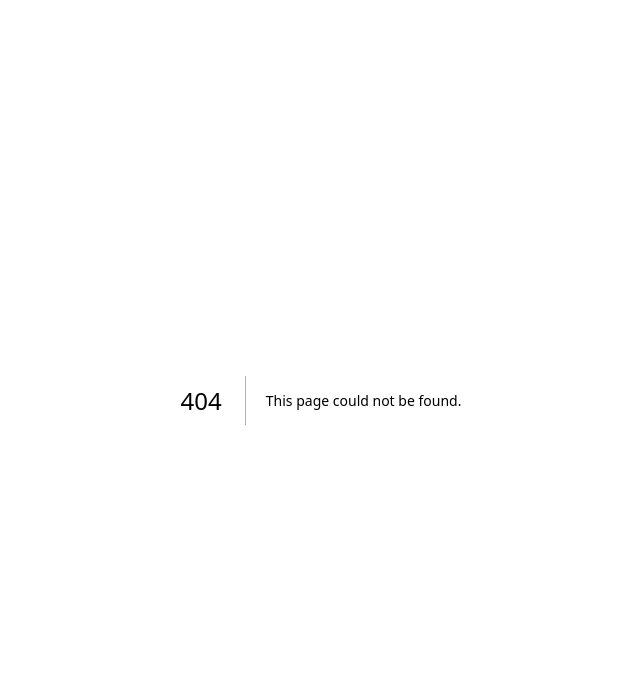
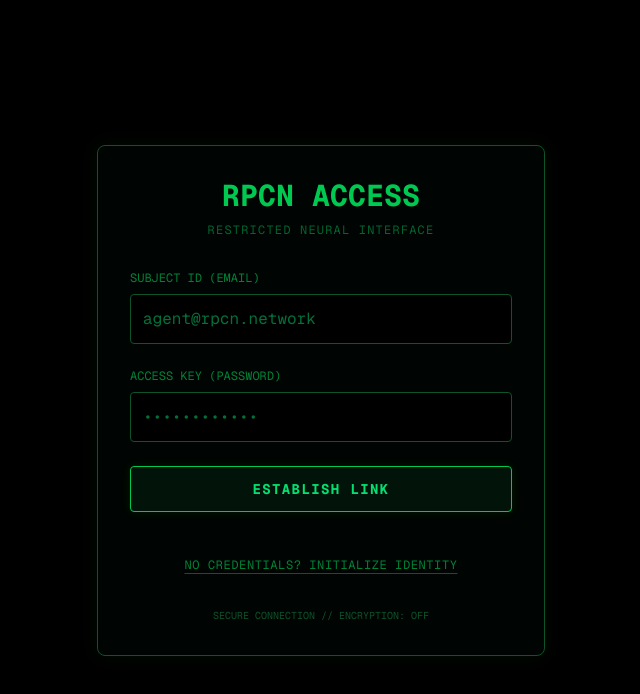
Before and after one commit to adriangmrraa/rpcn-core, a Next.js app: page /login in a window 1280 px wide. Before the commit this address had no page. Shown: the top 694 px of the page, without its empty margins (319-959 px from the left). Built offline with nearby package versions, Linux system fonts and the light colour scheme.

Commit message:
fix: DFDF iuuuu

```diff
--- /dev/null
+++ b/src/app/auth/callback/route.ts
@@ -0,0 +1,44 @@
+import { NextResponse } from 'next/server';
+import { createServerClient, type CookieOptions } from '@supabase/ssr';
+
+export async function GET(request: Request) {
+    const { searchParams, origin } = new URL(request.url);
+    const code = searchParams.get('code');
+    const next = searchParams.get('next') ?? '/';
+
+    if (code) {
+        const cookieStore = new Map<string, { value: string; options: CookieOptions }>();
+        const supabase = createServerClient(
+            process.env.NEXT_PUBLIC_SUPABASE_URL!,
+            process.env.NEXT_PUBLIC_SUPABASE_ANON_KEY!,
+            {
+                cookies: {
+                    get(name: string) {
+                        return cookieStore.get(name)?.value;
+                    },
+                    set(name: string, value: string, options: CookieOptions) {
+                        cookieStore.set(name, { value, options });
+                    },
+                    remove(name: string, options: CookieOptions) {
+                        cookieStore.delete(name);
+                    },
+                },
+            }
+        );
+
+        const { error } = await supabase.auth.exchangeCodeForSession(code);
+        if (!error) {
+            const response = NextResponse.redirect(`${origin}${next}`);
+
+            // Apply the cookies from our temporary store to the response
+            cookieStore.forEach(({ value, options }, name) => {
+                response.cookies.set(name, value, options);
+            });
+
+            return response;
+        }
+    }
+
+    // Return the user to an error page with instructions
+    return NextResponse.redirect(`${origin}/login?error=auth_code_error`);
+}
--- /dev/null
+++ b/src/app/login/actions.ts
@@ -0,0 +1,43 @@
+'use server';
+
+import { revalidatePath } from 'next/cache';
+import { redirect } from 'next/navigation';
+
+import { createClient } from '@/lib/supabase';
+
+export async function login(formData: FormData) {
+    const supabase = await createClient();
+
+    const data = {
+        email: formData.get('email') as string,
+        password: formData.get('password') as string,
+    };
+
+    const { error } = await supabase.auth.signInWithPassword(data);
+
+    if (error) {
+        return error.message;
+    }
+
+    revalidatePath('/', 'layout');
+    redirect('/');
+}
+
+export async function signup(formData: FormData) {
+    const supabase = await createClient();
+
+    const data = {
+        email: formData.get('email') as string,
+        password: formData.get('password') as string,
+    };
+
+    const { error } = await supabase.auth.signUp(data);
+
+    if (error) {
+        return error.message;
+    }
+
+    // Since email confirmation is disabled, we redirect to dashboard immediately
+    revalidatePath('/', 'layout');
+    redirect('/');
+}
--- /dev/null
+++ b/src/app/login/page.tsx
@@ -0,0 +1,105 @@
+'use client';
+
+import { useState } from 'react';
+import { login, signup } from './actions';
+
+export default function LoginPage() {
+    const [isLogin, setIsLogin] = useState(true);
+    const [loading, setLoading] = useState(false);
+    const [error, setError] = useState<string | null>(null);
+
+    const handleSubmit = async (event: React.FormEvent<HTMLFormElement>) => {
+        event.preventDefault();
+        setLoading(true);
+        setError(null);
+
+        const formData = new FormData(event.currentTarget);
+        const action = isLogin ? login : signup;
+
+        try {
+            const errorMessage = await action(formData);
+            if (errorMessage) {
+                setError(errorMessage);
+            }
+        } catch (err: any) {
+            setError(err.message || 'An unexpected error occurred');
+        } finally {
+            setLoading(false);
+        }
+    };
+
+    return (
+        <div className="min-h-screen bg-black flex items-center justify-center font-mono">
+            <div className="w-full max-w-md p-8 border border-green-900 bg-green-900/5 rounded-lg backdrop-blur-sm shadow-[0_0_20px_rgba(0,255,0,0.05)]">
+                <header className="mb-8 text-center">
+                    <h1 className="text-3xl font-bold text-green-500 mb-2">RPCN ACCESS</h1>
+                    <p className="text-green-800 text-xs tracking-widest uppercase">
+                        {isLogin ? 'Restricted Neural Interface' : 'Identity Initialization Protocol'}
+                    </p>
+                </header>
+
+                <form onSubmit={handleSubmit} className="space-y-6">
+                    <div>
+                        <label className="block text-green-700 text-xs uppercase mb-2">Subject ID (Email)</label>
+                        <input
+                            name="email"
+                            type="email"
+                            className="w-full bg-black border border-green-900 text-green-400 p-3 rounded focus:outline-none focus:border-green-500 transition-colors"
+                            placeholder="agent@rpcn.network"
+                            required
+                        />
+                    </div>
+
+                    <div>
+                        <label className="block text-green-700 text-xs uppercase mb-2">Access Key (Password)</label>
+                        <input
+                            name="password"
+                            type="password"
+                            className="w-full bg-black border border-green-900 text-green-400 p-3 rounded focus:outline-none focus:border-green-500 transition-colors"
+                            placeholder="••••••••••••"
+                            required
+                            minLength={6}
+                        />
+                    </div>
+
+                    {error && (
+                        <div className="p-3 bg-red-900/20 border border-red-900/50 text-red-500 text-xs rounded animate-pulse">
+                            {error}
+                        </div>
+                    )}
+
+                    <button
+                        type="submit"
+                        disabled={loading}
+                        className="w-full bg-green-900/20 border border-green-500 text-green-400 py-3 rounded hover:bg-green-500 hover:text-black transition-all duration-300 uppercase tracking-widest text-sm font-bold disabled:opacity-50 disabled:cursor-not-allowed shadow-[0_0_10px_rgba(0,255,0,0.1)] hover:shadow-[0_0_20px_rgba(0,255,0,0.3)]"
+                    >
+                        {loading
+                            ? (isLogin ? 'Authenticating...' : 'Initializing...')
+                            : (isLogin ? 'Establish Link' : 'Initialize Identity')
+                        }
+                    </button>
+
+                    <div className="text-center mt-4">
+                        <button
+                            type="button"
+                            onClick={() => {
+                                setIsLogin(!isLogin);
+                                setError(null);
+                            }}
+                            className="text-green-700 hover:text-green-400 text-xs uppercase tracking-wider underline decoration-green-900 underline-offset-4 transition-colors"
+                        >
+                            {isLogin
+                                ? "No credentials? Initialize Identity"
+                                : "Already initialized? Establish Link"
+                            }
+                        </button>
+                    </div>
+                </form>
+
+                <footer className="mt-8 text-center text-[10px] text-green-900">
+                    SECURE CONNECTION // ENCRYPTION: OFF
+                </footer>
+            </div>
+        </div>
+    );
+}
--- a/src/middleware.ts
+++ b/src/middleware.ts
@@ -66,9 +66,27 @@ export async function middleware(request: NextRequest) {
 
     const { data: { user } } = await supabase.auth.getUser();
 
-    // Protect /api/agent and /api/memory routes
-    if (!user && (request.nextUrl.pathname.startsWith('/api/agent') || request.nextUrl.pathname.startsWith('/api/memory'))) {
-        return NextResponse.json({ error: 'Unauthorized' }, { status: 401 });
+    // RULE B: If User exists and is on /login, redirect to Dashboard
+    if (user && request.nextUrl.pathname === '/login') {
+        const url = request.nextUrl.clone();
+        url.pathname = '/';
+        return NextResponse.redirect(url);
+    }
+
+    // RULE A: If NO User and path is protected, redirect to /login
+    // We explicitly list what IS allowed, efficiently blocking everything else by default
+    // Allowed: /login, /auth/*, /api/health, /api/system/*, /_next/*, /static/*
+    if (!user &&
+        !request.nextUrl.pathname.startsWith('/login') &&
+        !request.nextUrl.pathname.startsWith('/auth') &&
+        !request.nextUrl.pathname.startsWith('/api/health') &&
+        !request.nextUrl.pathname.startsWith('/api/system') && // Allow diagnostics
+        !request.nextUrl.pathname.startsWith('/_next') &&
+        !request.nextUrl.pathname.startsWith('/static')
+    ) {
+        const url = request.nextUrl.clone();
+        url.pathname = '/login';
+        return NextResponse.redirect(url);
     }
 
     return response;
```
